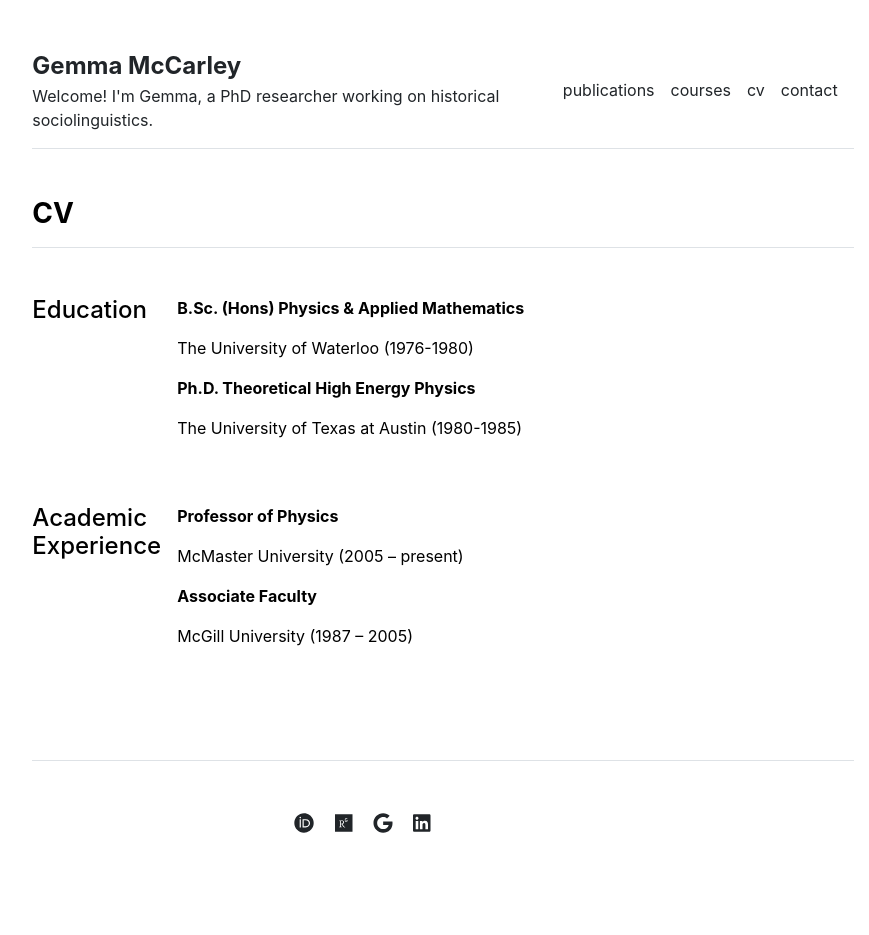
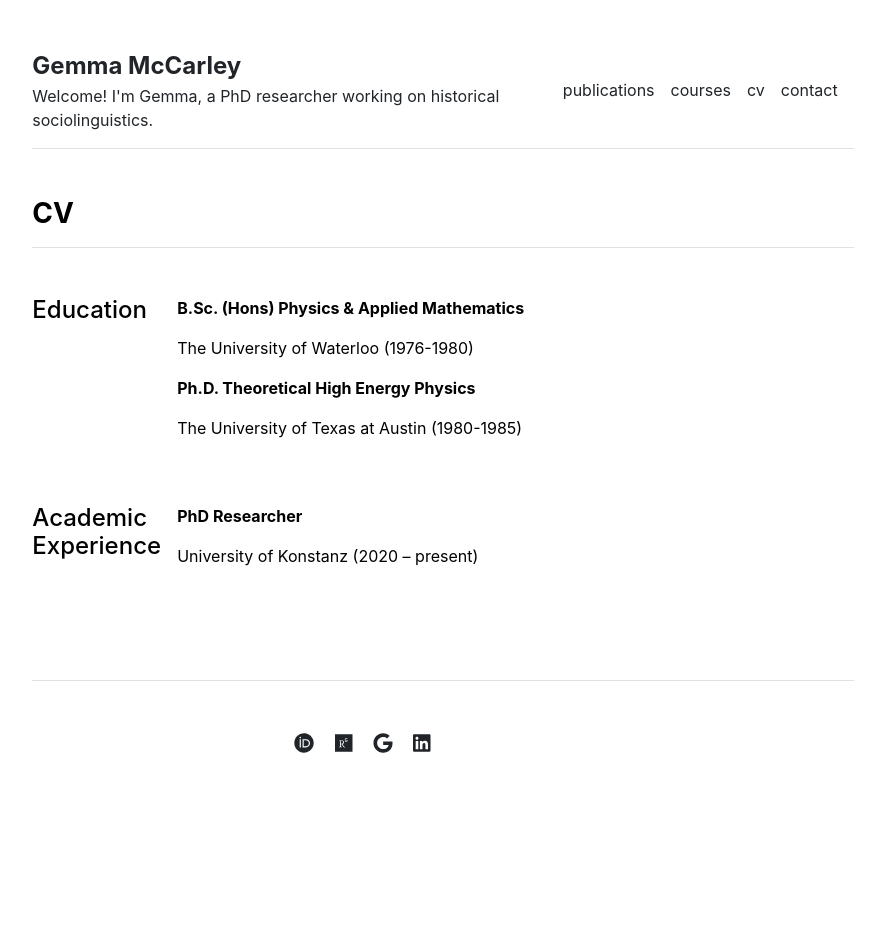
Before and after one commit to GemmaMcCarley/GemmaMcCarley.github.io, a Jekyll site: the page built from cv.md, in a window 1280 px wide. Shown: the whole page, without its empty margins (197-1066 px from the left). Built offline with Jekyll 4.4.1, drawn with Linux system fonts in a browser that asks for light colours; after the commit the page ends 900 px from its top, so only the background shows below that.

Commit message:
Update academic-experience.yml

```diff
--- a/_data/cv/academic-experience.yml
+++ b/_data/cv/academic-experience.yml
@@ -1,5 +1,5 @@
-- title: 'Professor of Physics'
-  description: 'McMaster University (2005 – present)'
+#- title: 'Postdoctoral Fellow'
+ # description: 'University of Toronto (2024 – present)'
 
-- title: 'Associate Faculty'
-  description: 'McGill University (1987 – 2005)'
+- title: 'PhD Researcher'
+  description: 'University of Konstanz (2020 – present)'
```
